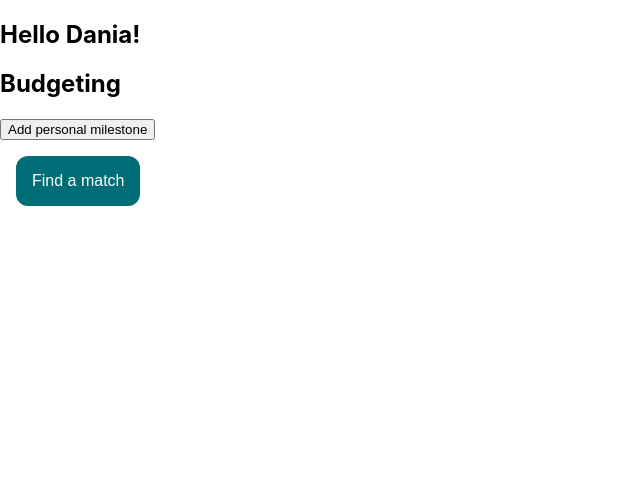
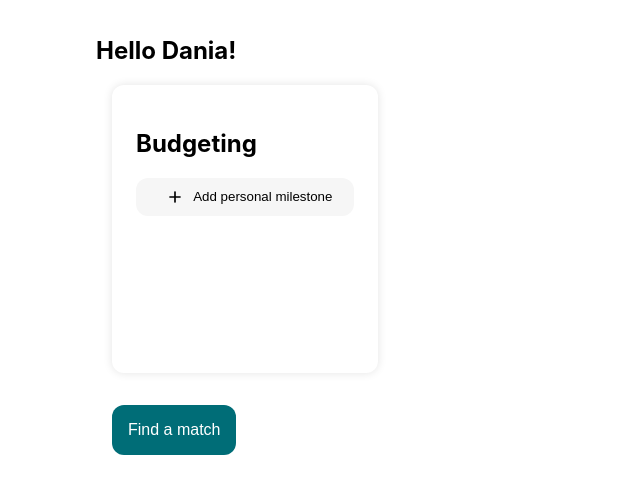
Before and after one commit to Dania-h/moneymate, a React (Vite) app in the folder frontend/: page / in a window 1280 px wide. Shown: the top 494 px of the page, without its empty margins (0-640 px from the left). Built offline with nearby package versions, Linux system fonts and the light colour scheme.

Commit message:
Basic card design complete

```diff
--- a/frontend/src/GoalCard.jsx
+++ /dev/null
@@ -1,12 +0,0 @@
-
-function GoalCard() {
-
-    return(
-        <section>
-            <h2>Budgeting</h2>
-            <button>Add personal milestone</button>
-        </section>
-    );
-}
-
-export default GoalCard
--- /dev/null
+++ b/frontend/src/GoalCard/GoalCard.css
@@ -0,0 +1,34 @@
+.goal-card {
+    box-shadow: 0px 0px 10px 0px #E4E4E4;
+    width: 20%;
+    height: 30vh;
+    padding: 1.5rem;
+    margin: 1rem;
+    border-radius: 12px;
+}
+
+.goal {
+    background-color: #f6f6f6;
+    border-radius: 12px;
+    padding: 0.5rem;
+    font-size: 1rem;
+    transition: background-color 0.2s;
+    text-align: center;
+}
+
+.goal button {
+    border: none;
+    background-color: inherit;
+    display: flex;
+    align-items: center;
+    margin: auto;
+}
+
+.goal:hover {
+    background-color: #e4e4e4;
+}
+
+.goal button img {
+    margin: 0 0.5rem;
+    width: 1.25rem;
+}
--- /dev/null
+++ b/frontend/src/GoalCard/GoalCard.jsx
@@ -0,0 +1,18 @@
+import plus from "../assets/ic_round-plus.svg";
+import "./GoalCard.css";
+
+function GoalCard() {
+  return (
+    <section className="goal-card">
+      <h2>Budgeting</h2>
+      <div className="goal">
+        <button>
+          <img src={plus} />
+          Add personal milestone
+        </button>
+      </div>
+    </section>
+  );
+}
+
+export default GoalCard;
--- a/frontend/src/User.jsx
+++ b/frontend/src/User.jsx
@@ -1,5 +1,5 @@
 import Button from "./Button/Button";
-import GoalCard from "./GoalCard"
+import GoalCard from "./GoalCard/GoalCard"
 
 function User() {
 
--- a/frontend/src/index.css
+++ b/frontend/src/index.css
@@ -9,4 +9,5 @@ body {
   font-family: Inter, system-ui, Avenir, Helvetica, Arial, sans-serif;
   margin: 0;
   box-sizing: border-box;
+  padding: 1rem 6rem;
 }
```
Also changed, not shown: frontend/src/assets/ic_round-plus.svg (added), frontend/src/assets/money_1141783.png (added).
